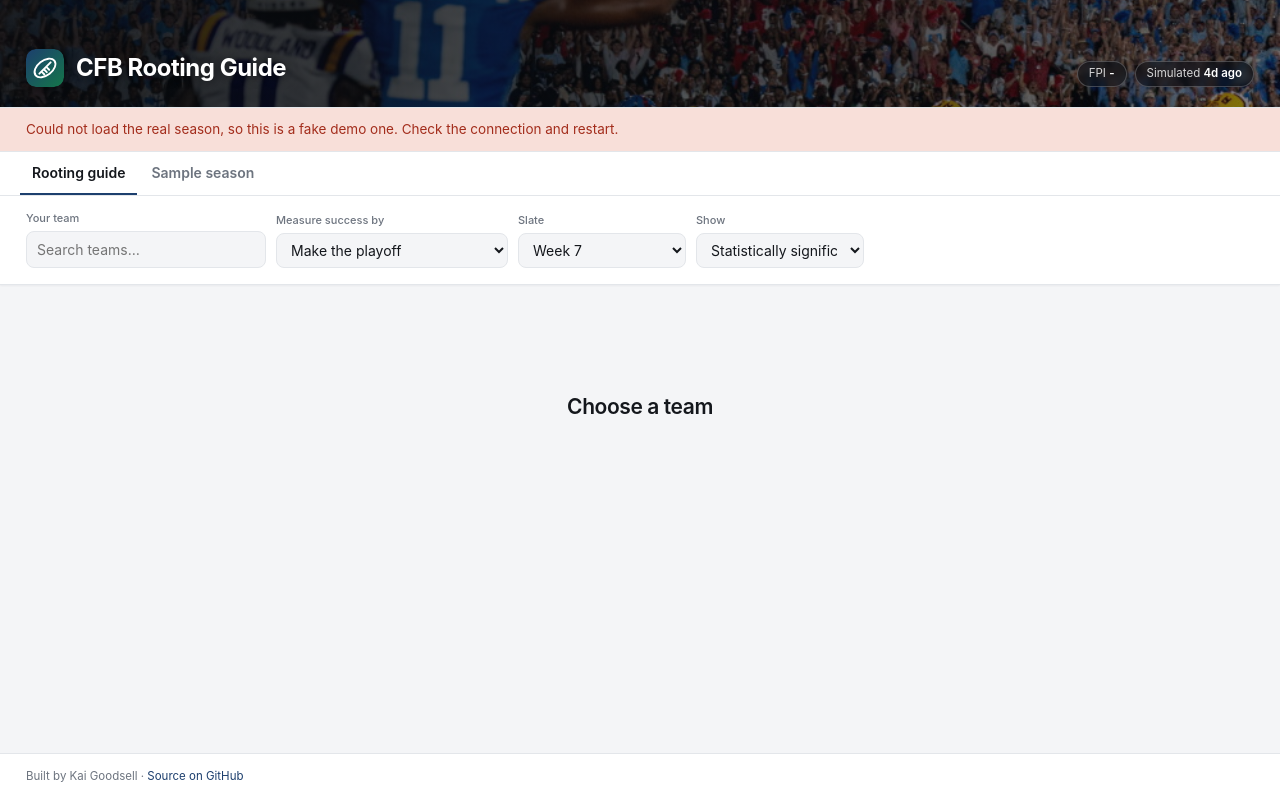
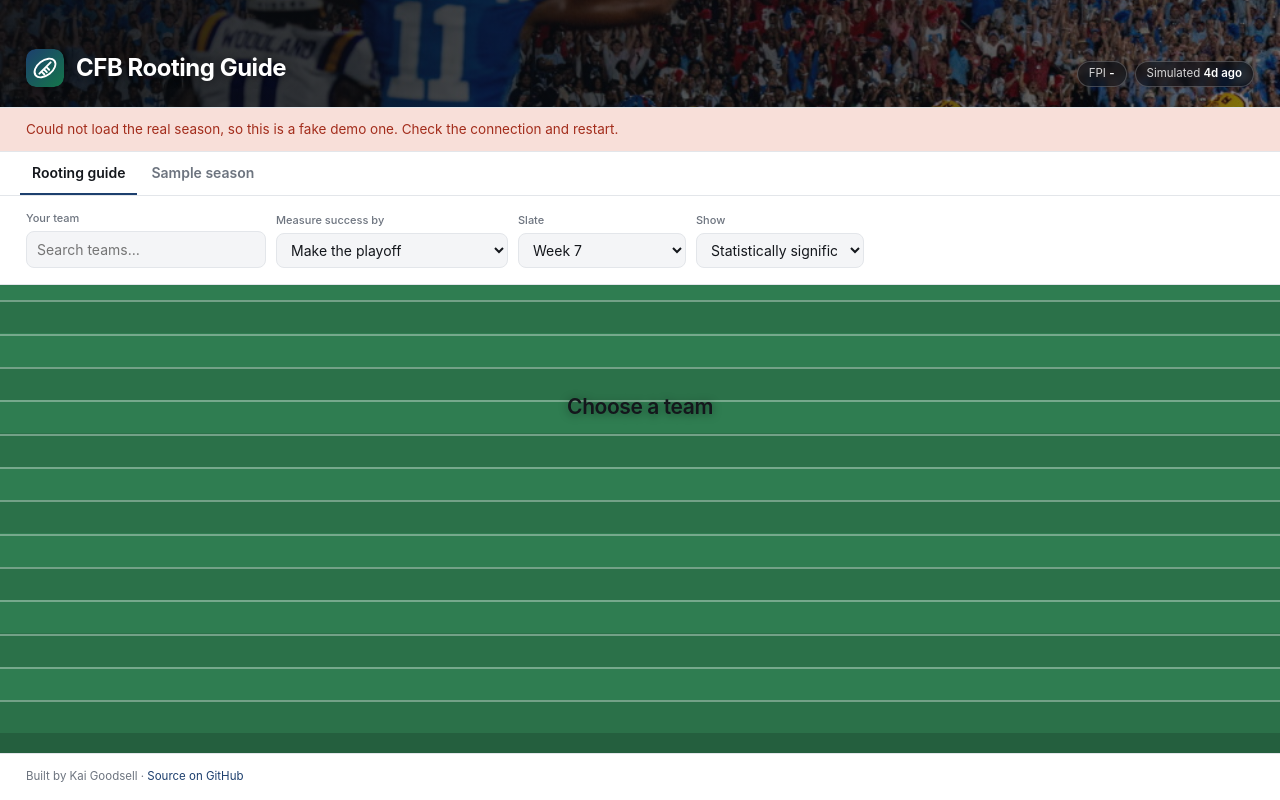
Before and after one commit to goodsellkai/cfb-rooting, a FastAPI app: page / in a window 1280 px wide. Run offline with FastAPI, Linux system fonts and the light colour scheme; data that the repository does not hold is empty.

Commit message:
Put the page on a field
The background runs the height of the screen: an end zone at the top and
bottom, yard lines every five yards, mown stripes between them.

```diff
--- a/src/cfbroot/web/static/app.css
+++ b/src/cfbroot/web/static/app.css
@@ -16,6 +16,11 @@
   --shadow: 0 1px 3px rgba(16, 24, 40, .07), 0 12px 28px -12px rgba(16, 24, 40, .12);
   --mono: ui-monospace, "SF Mono", "Cascadia Mono", Menlo, Consolas, monospace;
   --radius: 10px;
+  /* the field behind the panels */
+  --turf: #2f7d51;
+  --turf-2: #2b7149;
+  --endzone: #245f3e;
+  --chalk: rgba(255, 255, 255, .34);
 }
 @media (prefers-color-scheme: dark) {
   :root {
@@ -34,13 +39,26 @@
     --accent-soft: #16222f;
     --shadow-sm: 0 1px 2px rgba(0, 0, 0, .4);
     --shadow: 0 1px 3px rgba(0, 0, 0, .45), 0 12px 28px -12px rgba(0, 0, 0, .6);
+    --turf: #15321f;
+    --turf-2: #132c1d;
+    --endzone: #0f2417;
+    --chalk: rgba(255, 255, 255, .13);
   }
 }
 
 * { box-sizing: border-box; }
 html { -webkit-text-size-adjust: 100%; }
 body {
-  margin: 0; background: var(--bg); color: var(--ink);
+  margin: 0; color: var(--ink);
+  /* A field running the height of the screen: an end zone at the top, one
+     at the bottom, yard lines every five yards across mown stripes. */
+  background:
+    repeating-linear-gradient(180deg, var(--chalk) 0 2px, transparent 2px 4.1667vh)
+      0 8.3333vh / 100% 83.4vh no-repeat fixed,
+    linear-gradient(180deg, var(--endzone) 0 8.3333vh, transparent 8.3333vh 91.6667vh,
+      var(--endzone) 91.6667vh 100vh) 0 0 / 100% 100vh no-repeat fixed,
+    repeating-linear-gradient(180deg, var(--turf) 0 4.1667vh,
+      var(--turf-2) 4.1667vh 8.3333vh) 0 0 / 100% 100vh repeat fixed;
   font: 15px/1.55 -apple-system, BlinkMacSystemFont, "Segoe UI", Inter, Roboto,
         "Helvetica Neue", Arial, sans-serif;
   -webkit-font-smoothing: antialiased; text-rendering: optimizeLegibility;
@@ -146,6 +164,8 @@ input[type="search"]::-webkit-search-cancel-button { cursor: pointer; }
 
 /* layout */
 main { padding: 26px; max-width: 1240px; margin: 0 auto; width: 100%; flex: 1; }
+.empty { color: #fff; text-shadow: 0 1px 10px rgba(0, 0, 0, .45); }
+.empty h2 { color: #fff; }
 
 .banner {
   margin: 0; padding: 11px 26px; font-size: 13.5px;
```
